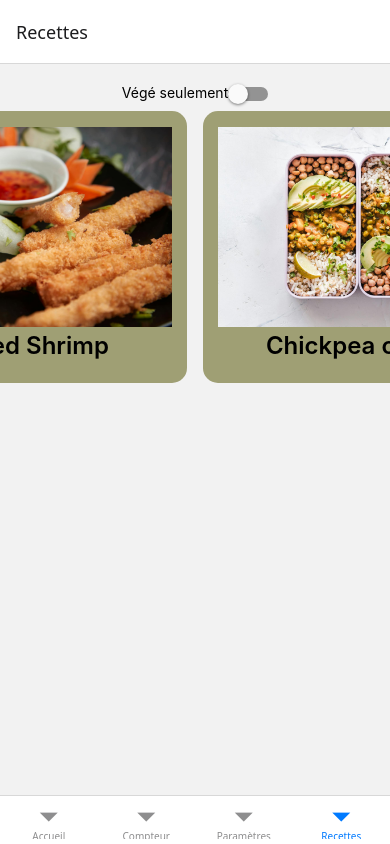
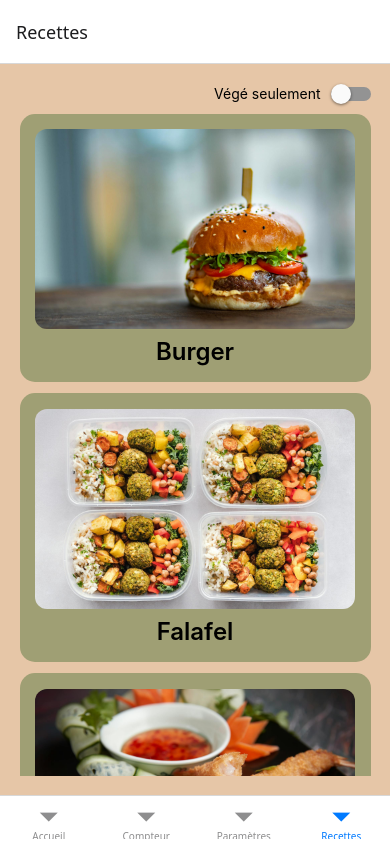
Before and after one commit to AyaIssa1/TP01-Mobile, a React Native app: screen /Recipes in a window 390 px wide. Built offline with nearby package versions, Linux system fonts and the light colour scheme.

Commit message:
fonctionnement de la switch vege

```diff
--- a/App.js
+++ b/App.js
@@ -7,7 +7,7 @@ export default function App() {
   return (
     <NavigationContainer>
         <AppNavigator />
-      </NavigationContainer>
+    </NavigationContainer>
   );
 }
 
--- a/src/screens/DetailsScreen.js
+++ b/src/screens/DetailsScreen.js
@@ -62,7 +62,7 @@ const styles = StyleSheet.create({
     flexGrow: 1,
     justifyContent: 'center',
     alignItems: 'center',
-    backgroundColor: '#FFF8F3',
+    backgroundColor: '#e6c6a7ff',
     padding: 20,
   },
   card: {
--- a/src/screens/HomeScreen.js
+++ b/src/screens/HomeScreen.js
@@ -6,7 +6,6 @@ export default function HomeScreen({ navigation }) {
   const opacity = useRef(new Animated.Value(1)).current;
 
   useEffect(() => {
-    // Animation en boucle
     Animated.loop(
       Animated.sequence([
         Animated.timing(opacity, { toValue: 0, duration: 500, useNativeDriver: true }),
--- a/src/screens/RecipesScreen.js
+++ b/src/screens/RecipesScreen.js
@@ -1,6 +1,7 @@
-import React from 'react';
-import { View, Text, Image, StyleSheet, Dimensions } from 'react-native';
-import { GestureHandlerRootView, ScrollView, Switch } from 'react-native-gesture-handler';
+import React, { useState } from 'react';
+import { View, Text, Image, StyleSheet, Dimensions, ScrollView, Switch } from 'react-native';
+import { GestureHandlerRootView } from 'react-native-gesture-handler';
+
 const burger = require('../assets/images/hamburger.jpg');
 const falafel = require('../assets/images/falafel.jpg');
 const shrimp = require('../assets/images/fried_shrimp.jpg');
@@ -8,7 +9,7 @@ const curry = require('../assets/images/chickpea_curry.jpg');
 const fries = require('../assets/images/sweet-potato_fries.jpg');
 const rolls = require('../assets/images/summer_roll.jpg');
 
-const { width, height } = Dimensions.get('window');
+const { width } = Dimensions.get('window');
 
 const recipes = [
   { id: 1, type: 'omni', title: 'Burger', src: burger },
@@ -17,38 +18,69 @@ const recipes = [
   { id: 4, type: 'veg', title: 'Chickpea curry', src: curry },
   { id: 5, type: 'veg', title: 'Sweet Potato Fries', src: fries },
   { id: 6, type: 'omni', title: 'Summer Rolls', src: rolls },
-]
+];
 
 export default function RecipesScreen() {
-    return (<GestureHandlerRootView>
+  const [vegOnly, setVegOnly] = useState(false);
+  const displayedRecipes = vegOnly ? recipes.filter(r => r.type === 'veg') : recipes;
+
+  return (
+    <GestureHandlerRootView style={{ flex: 1 }}>
       <View style={styles.container}>
         <View style={styles.filterrecipe}>
-                <Text>Végé seulement</Text>
-                <Switch></Switch>
+          <Text style={{ marginRight: 10 }}>Végé seulement</Text>
+          <Switch
+            value={vegOnly}
+            onValueChange={setVegOnly}
+          />
         </View>
 
-            <ScrollView
-                horizontal
-                contentContainerStyle={{ flexDirection: 'row' }}
-                style={styles.scroll}
-            >
-                {recipes.map(recipe => (
+        <ScrollView contentContainerStyle={styles.scrollContent} showsVerticalScrollIndicator={false}>
+          {displayedRecipes.map(recipe => (
             <View key={recipe.id} style={styles.recipebox}>
               <Image style={styles.recipeimage} source={recipe.src} />
               <Text style={styles.recipename}>{recipe.title}</Text>
             </View>
           ))}
         </ScrollView>
-
       </View>
     </GestureHandlerRootView>
   );
 }
 
 const styles = StyleSheet.create({
-    container: { alignItems: 'center', justifyContent: 'center', padding: width * 0.05 },
-    filterrecipe: { alignItems: 'right' , flexDirection: 'row'},
-    recipebox: { alignItems: 'center', padding: width * 0.04, margin: width * 0.02, borderRadius: 15, backgroundColor: '#9f9f74' },
-    recipename: { fontSize: 24, fontWeight: '600', marginBottom: 8 },
-    recipeimage: { width: width * 0.7, height: 200, resizeMode: 'cover', marginBottom: 4 }
+  container: {
+    flex: 1,
+    padding: width * 0.05,
+    backgroundColor: '#e6c6a7ff'
+  },
+  filterrecipe: {
+    flexDirection: 'row',
+    justifyContent: 'flex-end',
+    alignItems: 'center',
+    marginBottom: 10
+  },
+  scrollContent: {
+    flexDirection: 'column',
+    alignItems: 'center',
+  },
+  recipebox: {
+    alignItems: 'center',
+    padding: width * 0.04,
+    marginBottom: width * 0.03,
+    borderRadius: 15,
+    backgroundColor: '#9f9f74',
+    width: '100%'
+  },
+  recipename: {
+    fontSize: 24,
+    fontWeight: '600',
+    marginTop: 8
+  },
+  recipeimage: {
+    width: '100%',
+    height: 200,
+    resizeMode: 'cover',
+    borderRadius: 12
+  }
 });
```
Also changed, not shown: src/assets/images/ah.png (added). Lines whose indentation alone changed are shown as unchanged.
